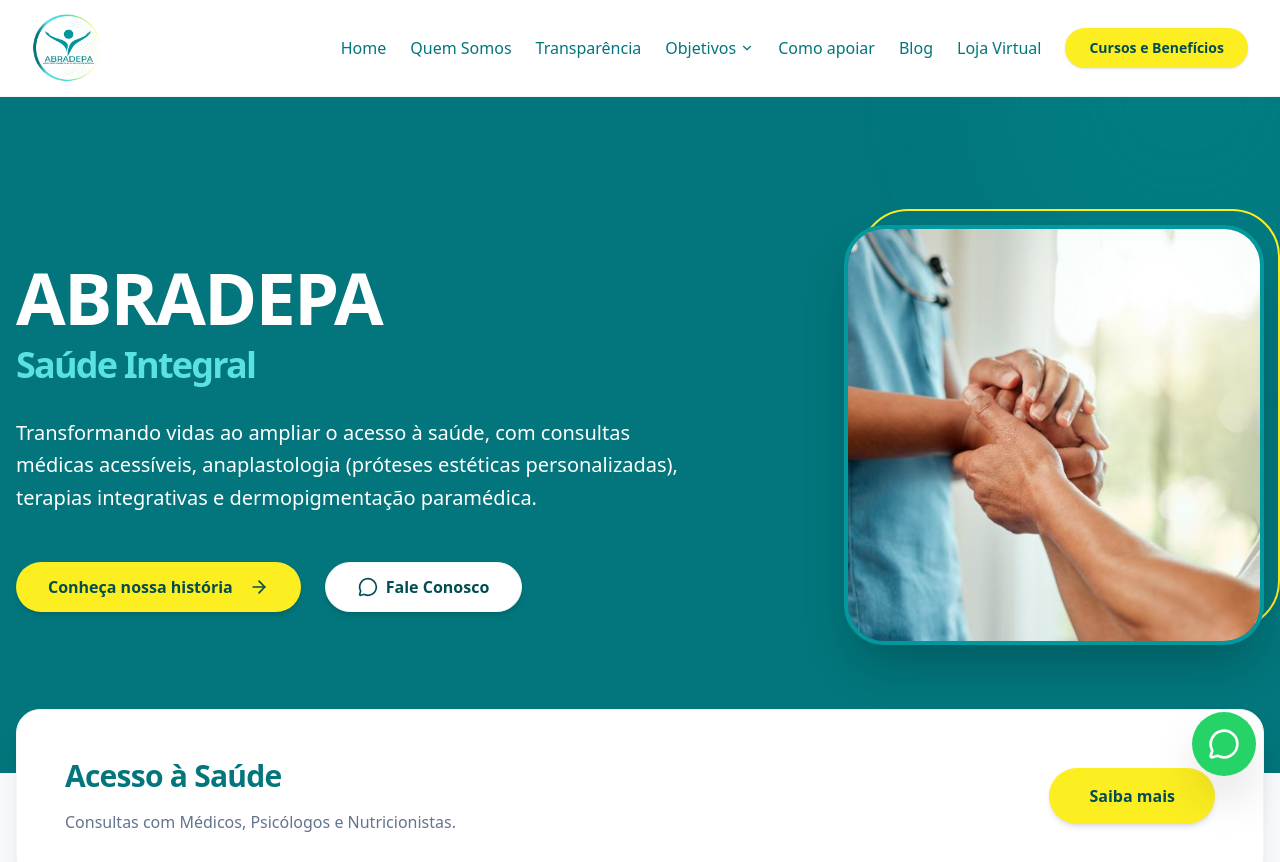
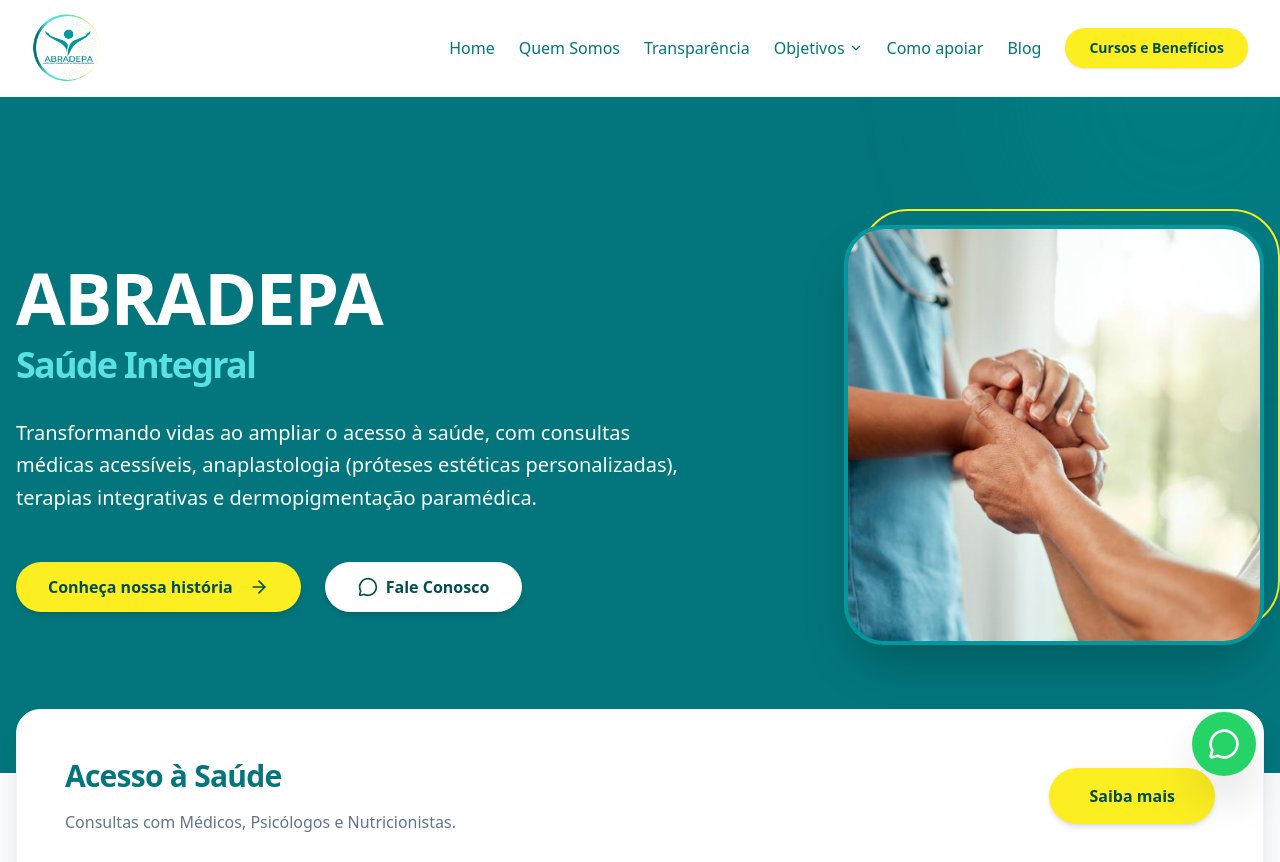
Before and after one commit to danieleksantos/abradepa-ong, a Next.js app: page / in a window 1280 px wide. Shown: the top 862 px of the page. Built offline with nearby package versions, Linux system fonts and the light colour scheme.

Commit message:
remove loja virtual page

```diff
--- a/src/components/Header.tsx
+++ b/src/components/Header.tsx
@@ -97,9 +97,6 @@
             </Link>
             <Link href="/blog" className={linkStyle}>
               Blog
-            </Link>
-            <Link href="/loja" className={linkStyle}>
-              Loja Virtual
             </Link>
 
             <Link
@@ -237,13 +234,6 @@
           >
             Blog
           </Link>
-          <Link
-            href="/loja"
-            onClick={() => setIsOpen(false)}
-            className="block text-abradepa-dark font-medium py-2 text-lg"
-          >
-            Loja Virtual
-          </Link>
 
           <div className="pt-4">
             <Link
```
